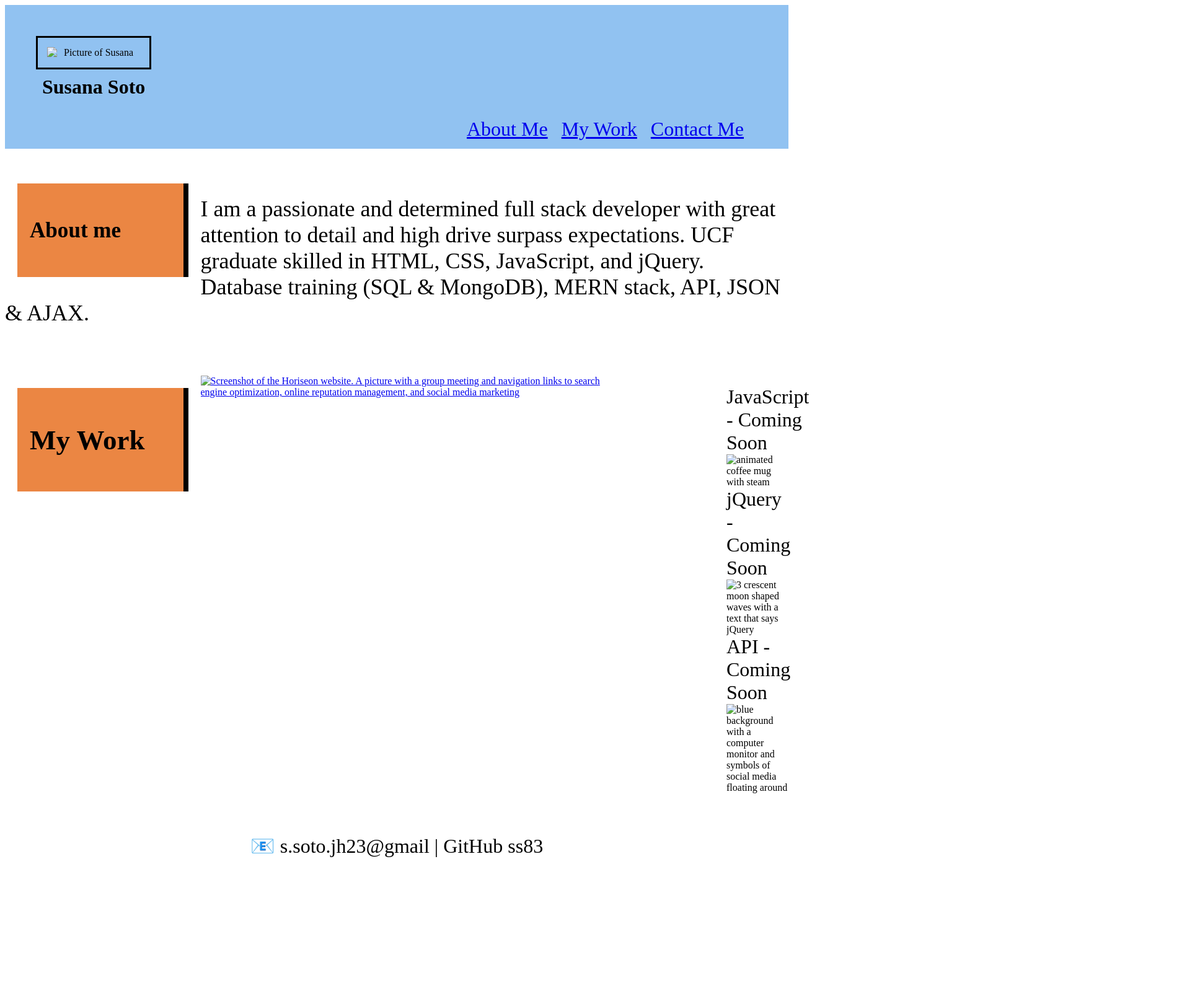
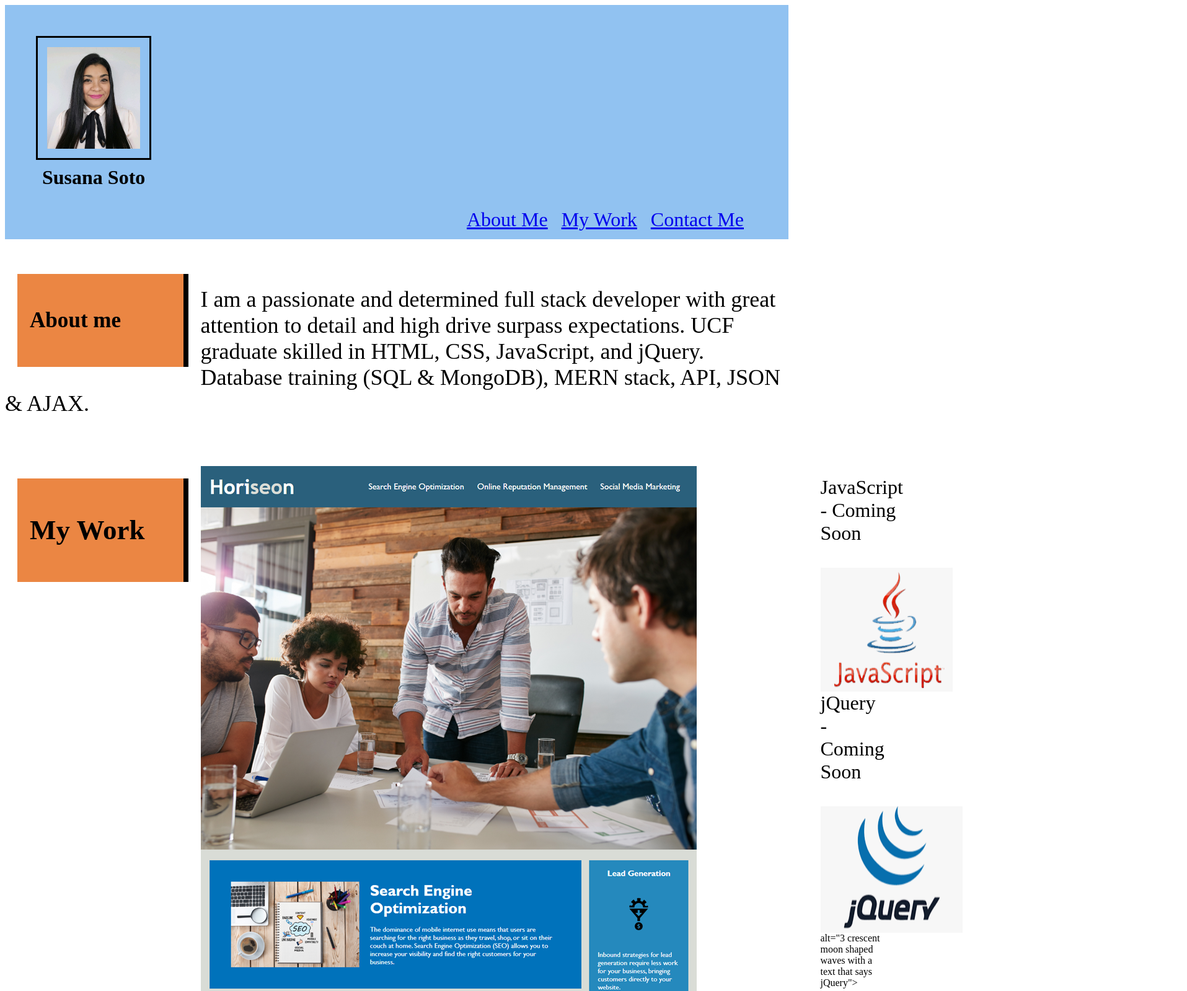
Before and after one commit to ssoto83/My-Baby-Portfolio---Chall.-2, a plain HTML site: page index.html in a window 1280 px wide. Shown: the top 1599 px of the page at 62% size, 1915 px wide, since content can reach past the window. Drawn offline with Linux system fonts and the light colour scheme; the site is published under a folder, as on GitHub Pages, so addresses that start at the root find nothing.

Commit message:
revised the path of the pictures because they were not showing on the live site

```diff
--- a/index.html
+++ b/index.html
@@ -10,7 +10,7 @@
 
 <body>
     <header class="header">
-        <img class="pic" src="/assets/Pic.jpg" alt="Picture of Susana">
+        <img class="pic" src="./Assets/Pic.jpg" alt="Picture of Susana">
         <h1 class="name">Susana Soto</h1>
         <nav>
             <ul>
@@ -40,17 +40,17 @@
                 <article>
                     <div id="work">
                         <a href="https://ssoto83.github.io/Challenge-1-Horiseon-refactoring/" target="_blank">
-                            <img src="/assets/Horiseon.png"
+                            <img src="./Assets/Horiseon.png"
                                 alt="Screenshot of the Horiseon website. A picture with a group meeting and navigation links to search engine optimization, online reputation management, and social media marketing">
                         </a>
                         <ul class="mywork">
                             <li>JavaScript - Coming Soon</li>
-                            <img src="/assets/JS.png" alt="animated coffee mug with steam">
+                            <img src="./Assets/JS.png" alt="animated coffee mug with steam">
                             <li>jQuery - Coming Soon</li>
-                            <img src="/assets/jQuery.png"
+                            <img src="./Assets/jQuery.png">
                                 alt="3 crescent moon shaped waves with a text that says jQuery">
                             <li>API - Coming Soon</li>
-                            <img src="/assets/API.png"
+                            <img src="./Assets/API.png"
                                 alt="blue background with a computer monitor and symbols of social media floating around">
                         </ul>
                     </div>
```
Also changed, not shown: Assets/Portscreenshot.png (deleted).
